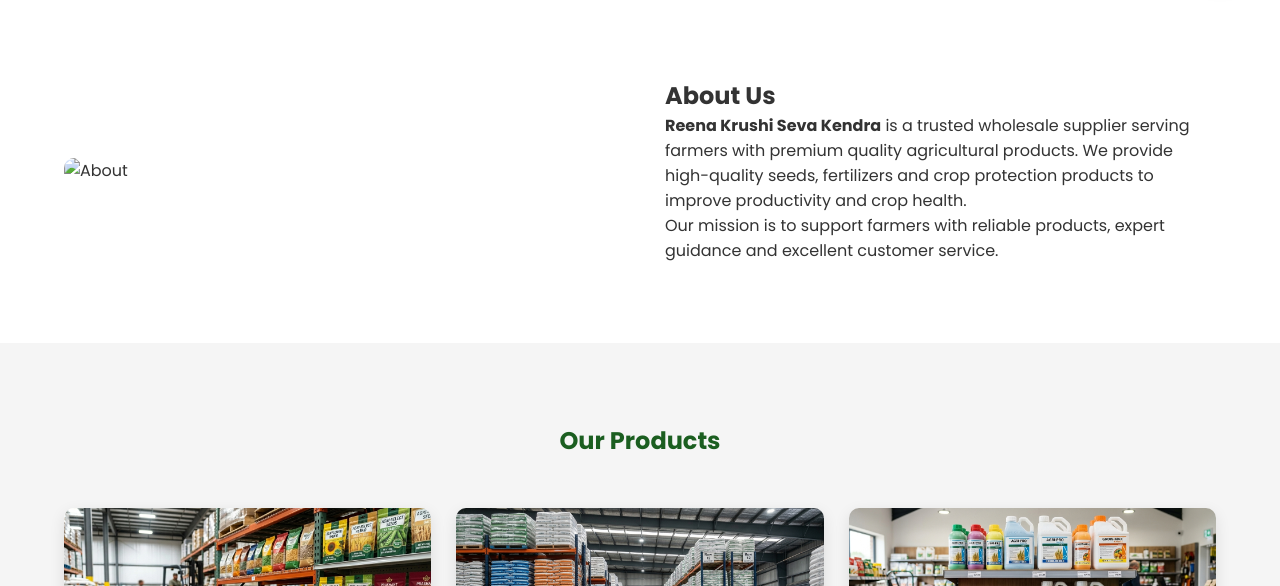
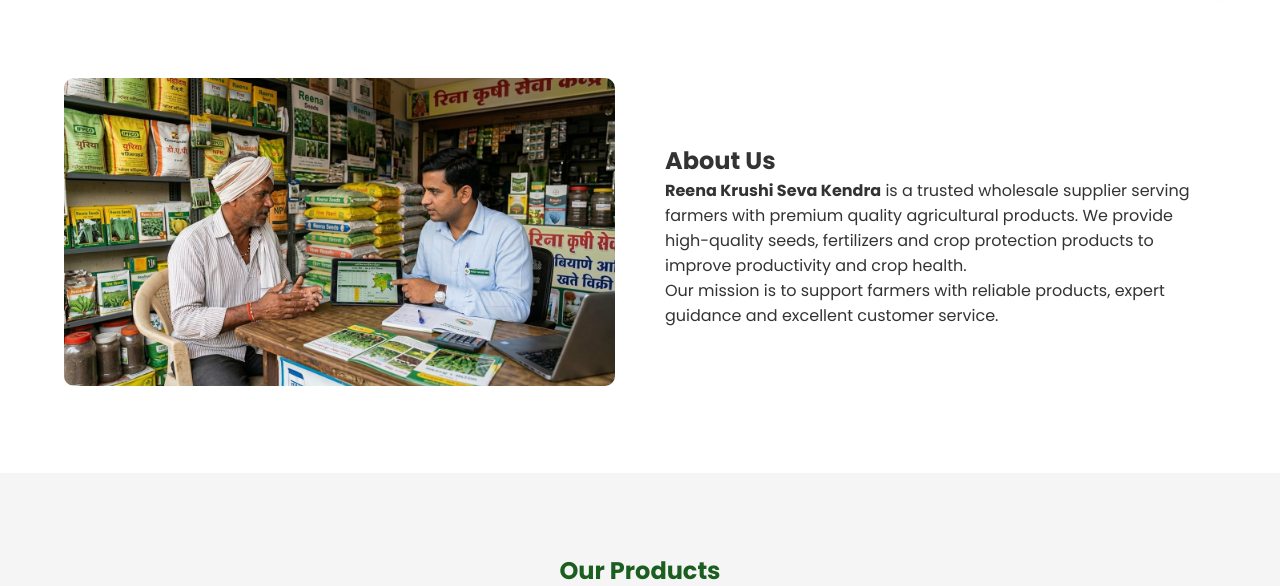
Before and after one commit to reenakrushisevakendra/.com, a plain HTML site: page index.html in a window 1280 px wide. Shown: the part 787-1373 px from the top of the page. Drawn offline with Linux system fonts and the light colour scheme; files whose address does not match are found by name.

Commit message:
Update index.html

```diff
--- a/index.html
+++ b/index.html
@@ -58,7 +58,7 @@
         <div class="container about-grid">
 
             <div class="about-img">
-                <img src="images/about.jpeg" alt="About">
+                <img src="about.jpeg" alt="About">
             </div>
 
             <div class="about-content">
```
